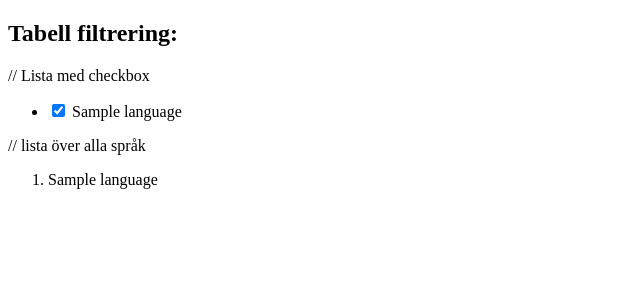
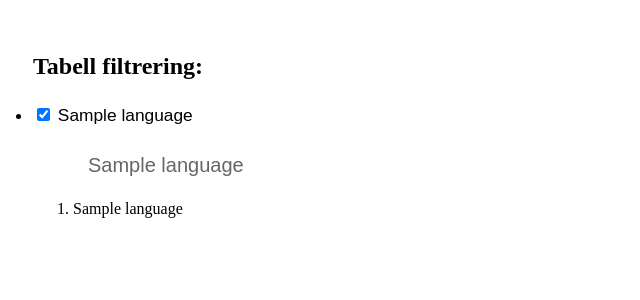
Before and after one commit to ElinJohansson/TutorialFinder2, a Spring app: template TutorialFinder/src/main/resources/templates/FilterTabell.html in a window 1280 px wide. Shown: the top 300 px of the page, without its empty margins (0-640 px from the left). Run offline with Thymeleaf, Linux system fonts and the light colour scheme; the template is opened without the code that fills it: most values are stand-ins (such as "Sample title", 1, 10 or a date in 2020); data that the repository does not hold is empty.

Commit message:
FIXAT MER I CHECKBOX SORTERINGEN

```diff
--- a/TutorialFinder/src/main/java/com/example/demo/controller/TutorialController.java
+++ b/TutorialFinder/src/main/java/com/example/demo/controller/TutorialController.java
@@ -29,7 +29,7 @@
     @GetMapping("/FilterTabell")
     public ModelAndView getFilterTabellPage(){
         List <Language> languages = repository.getLanguages();
-        return new ModelAndView("Filtertabell").addObject("languages", languages);
+        return new ModelAndView("FilterTabell").addObject("languages", languages);
     }
 
     @PostMapping("/addTutorial")
--- a/TutorialFinder/src/main/resources/templates/FilterTabell.html
+++ b/TutorialFinder/src/main/resources/templates/FilterTabell.html
@@ -3,13 +3,14 @@
 <head>
     <meta charset="UTF-8"/>
     <title>Admin</title>
+    <script src="/templates/FilterScript.js"></script>    <!--  TODO: FUNGEAR EJ -->
+<!--    <link href="FilterStyle.css" rel="stylesheet" type="text/css">  TODO: FUNGEAR EJ, LIGGER I DENNA FIL TILLS VIDARE -->
 </head>
 <body>
 
 <h2>Tabell filtrering:</h2>
 
-
-// Lista med checkbox
+<!-- Lista med checkbox -->
 <ul>
     <li th:each="language : ${languages}">
         <input checked="true" type="checkbox" th:value="${language.id}"/>
@@ -17,30 +18,70 @@
     </li>
 </ul>
 
-// lista över alla språk
-<ol>
-<li th:each="language : ${languages}">
-<p th:text="${language.name}"></p>
-</li>
-</ol>
-
-<!--<ul id="itemsToFilter">&ndash;&gt;-->
-    <!--<li data-type= "${language.id}">Hej</li>-->
-<!--</ul>-->
+<!-- Här har li fått samma VALUE som language.id -->
+<ul id="itemsToFilter">
+    <li th:each="language : ${languages}" th:value="${language.id}">
+        <p th:text="${language.name}"></p>
+    </li>
+</ul>
 
 
 
+<!-- lista över alla språk  -->
+<ol>
+    <li th:each="language : ${languages}">
+        <p th:text="${language.name}"></p>
+    </li>
+</ol>
 
 
+<style>
+    body {
+        padding: 25px;
+    }
+    h1 {
+        font-family: "Franklin Gothic Medium", sans-serif;
+        color: #666;
+        font-weight: normal;
+        font-size: 56px;
+        margin: 15px;
+    }
+    ul {
+        font-family: Arial, Helvetica, sans-serif;
+        font-size: 13pt;
+        line-height: 30px;
+        padding: 0px;
+    }
+    .filterSection li {
+        list-style: none;
+        margin: 0px;
+        padding: 5px;
+        display: inline;
 
+    }
+    .filterSection {
+        margin: 0px;
+        padding: 0px;
+        background-color: #EEEEEE;
+    }
+    #itemsToFilter li {
+        list-style: none;
+        background-position: 0 3px;
+        background-repeat: no-repeat;
+        margin: 15px;
+        padding-left: 40px;
+        font-size: 15pt;
+        color: #666;
+    }
 
+    .showItem {
+        display: list-item;
+    }
+    .hideItem {
+        display: none;
+    }
 
-
-<!--<h2>Add tag to tutorial:</h2>-->
-<!--<form>-->
-<!--<p>Tag name:</p><input type="text" name="tag">-->
-<!--<input type="submit" value="Add tag">-->
-<!--</form>-->
+</style>
 
 </body>
 </html>
```
Also changed, not shown: TutorialFinder/src/main/resources/templates/FilterScript.js (added, +71 -0 lines), TutorialFinder/src/main/resources/templates/FilterStyle.css (added, +47 -0 lines).
